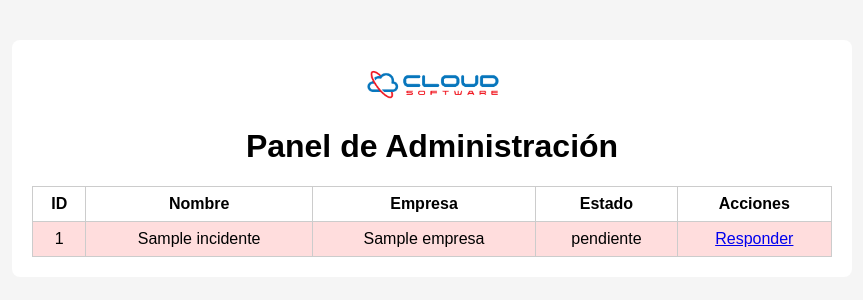
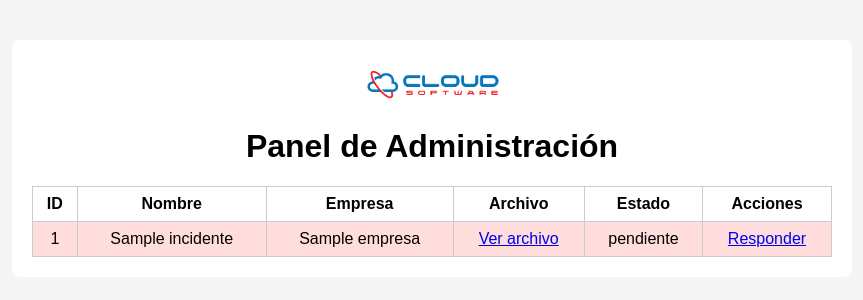
Before and after one commit to flasso/sistema-soporte, a Flask app: page /admin in a window 1280 px wide. Shown: the top 300 px of the page, without its empty margins (208-1071 px from the left). Run offline with Flask 3, Linux system fonts and the light colour scheme; a database or web service that is not in the repository returns one stand-in record (values such as "Sample title"); some libraries are stand-ins or nearby versions.

Commit message:
Update admin.html

```diff
--- a/templates/admin.html
+++ b/templates/admin.html
@@ -11,13 +11,25 @@
     <h1>Panel de Administración</h1>
     <table>
         <tr>
-            <th>ID</th><th>Nombre</th><th>Empresa</th><th>Estado</th><th>Acciones</th>
+            <th>ID</th>
+            <th>Nombre</th>
+            <th>Empresa</th>
+            <th>Archivo</th>
+            <th>Estado</th>
+            <th>Acciones</th>
         </tr>
         {% for incidente in incidentes %}
         <tr class="{{ 'pendiente' if incidente.estado == 'pendiente' else 'cerrado' }}">
             <td>{{ incidente.id }}</td>
             <td>{{ incidente.nombre }}</td>
             <td>{{ incidente.empresa }}</td>
+            <td>
+                {% if incidente.archivo %}
+                    <a href="{{ url_for('static', filename='uploads/' ~ incidente.archivo) }}" target="_blank">Ver archivo</a>
+                {% else %}
+                    —
+                {% endif %}
+            </td>
             <td>{{ incidente.estado }}</td>
             <td><a href="{{ url_for('responder', incidente_id=incidente.id) }}">Responder</a></td>
         </tr>
```
